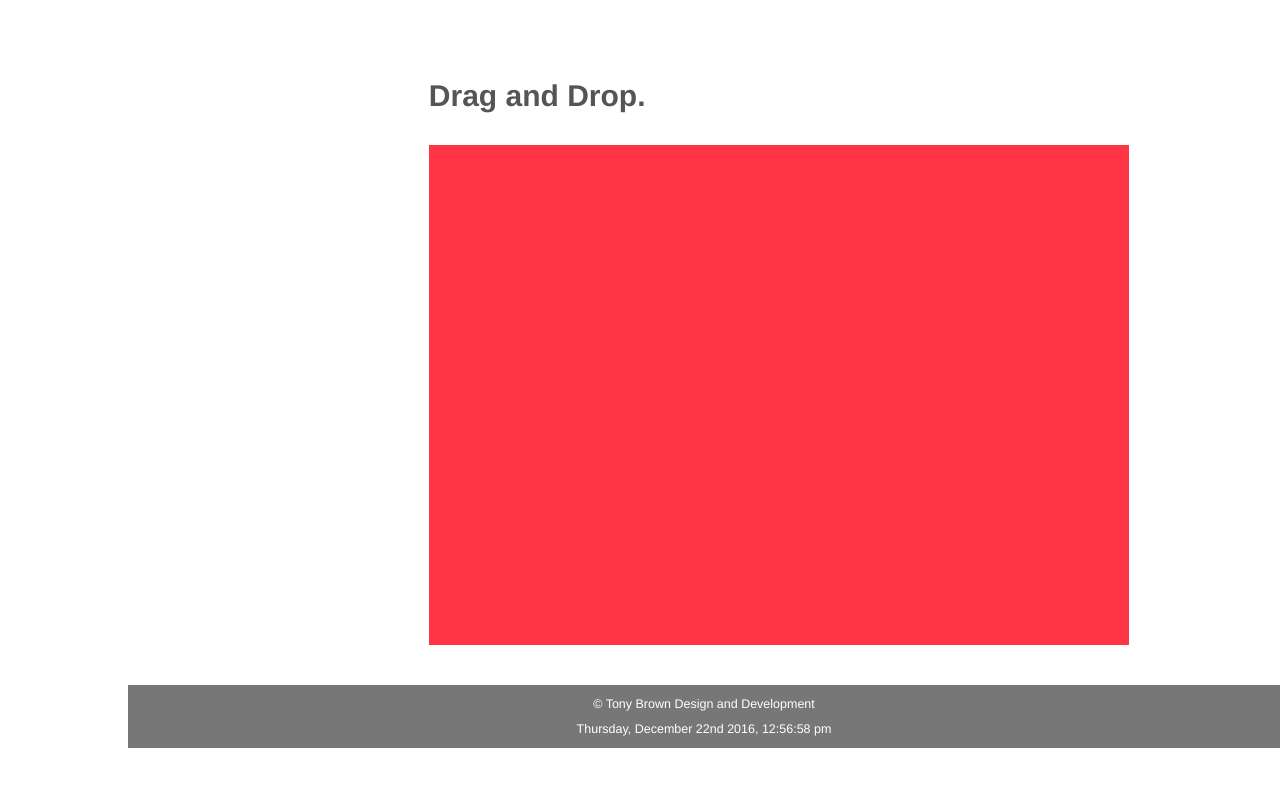
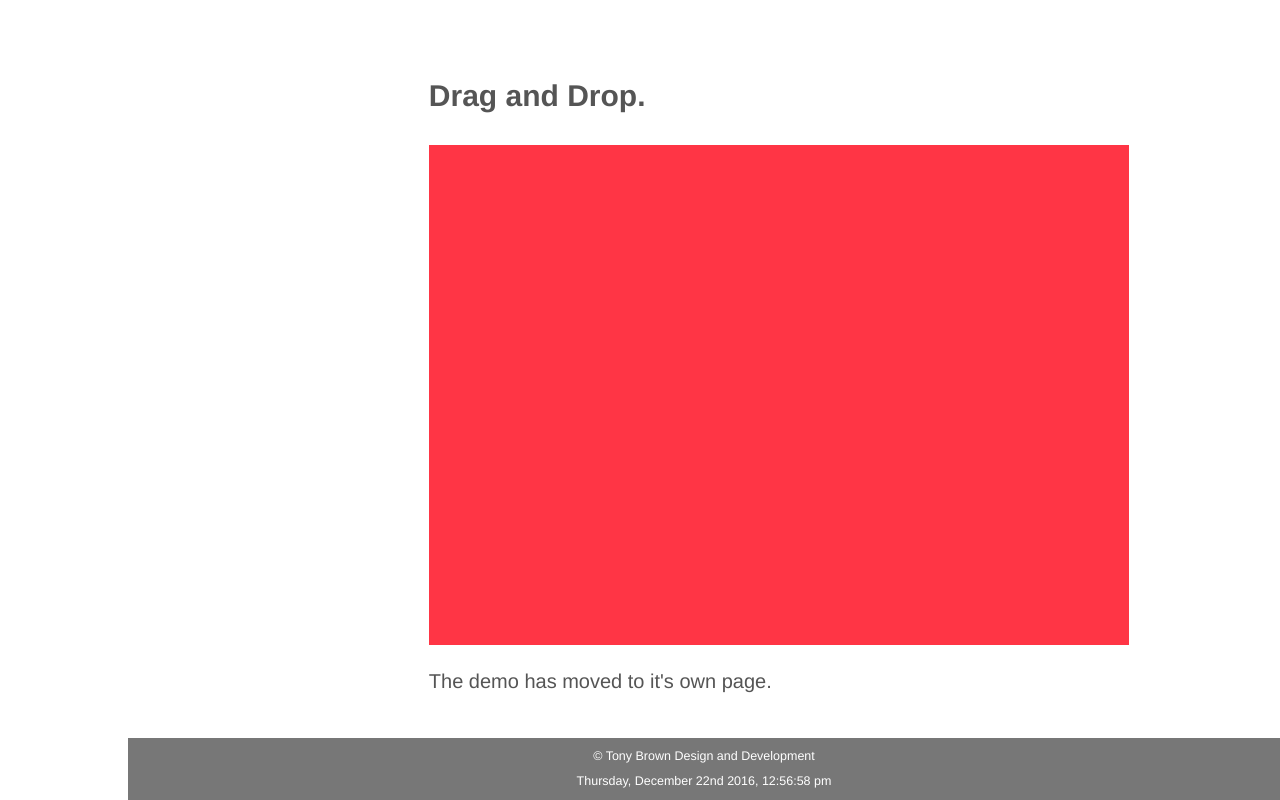
Before and after one commit to anthonybrown/End-of-the-loop, a plain HTML site: page index.html in a window 1280 px wide. Shown: the part 11028-11828 px from the top of the page. Before the commit the page ends 11776 px from the top, so only its background shows below. Drawn offline with nearby package versions, Linux system fonts and the light colour scheme.

Commit message:
add text

```diff
--- a/index.html
+++ b/index.html
@@ -374,7 +374,7 @@ var subscription =
 						<div id='widget'></div>
 					</div>
 					<p>
-
+						The demo has moved to it's own page.
 					</p>
 				</div>
 			</div>
```
